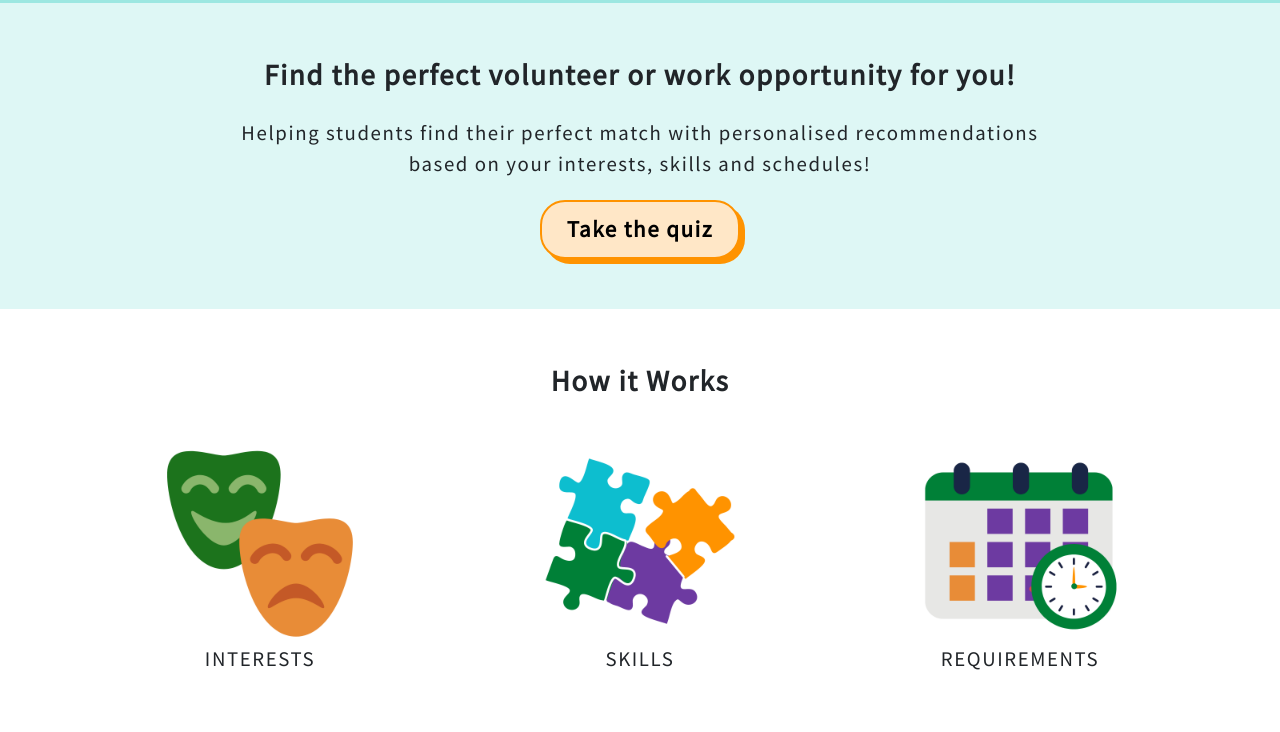
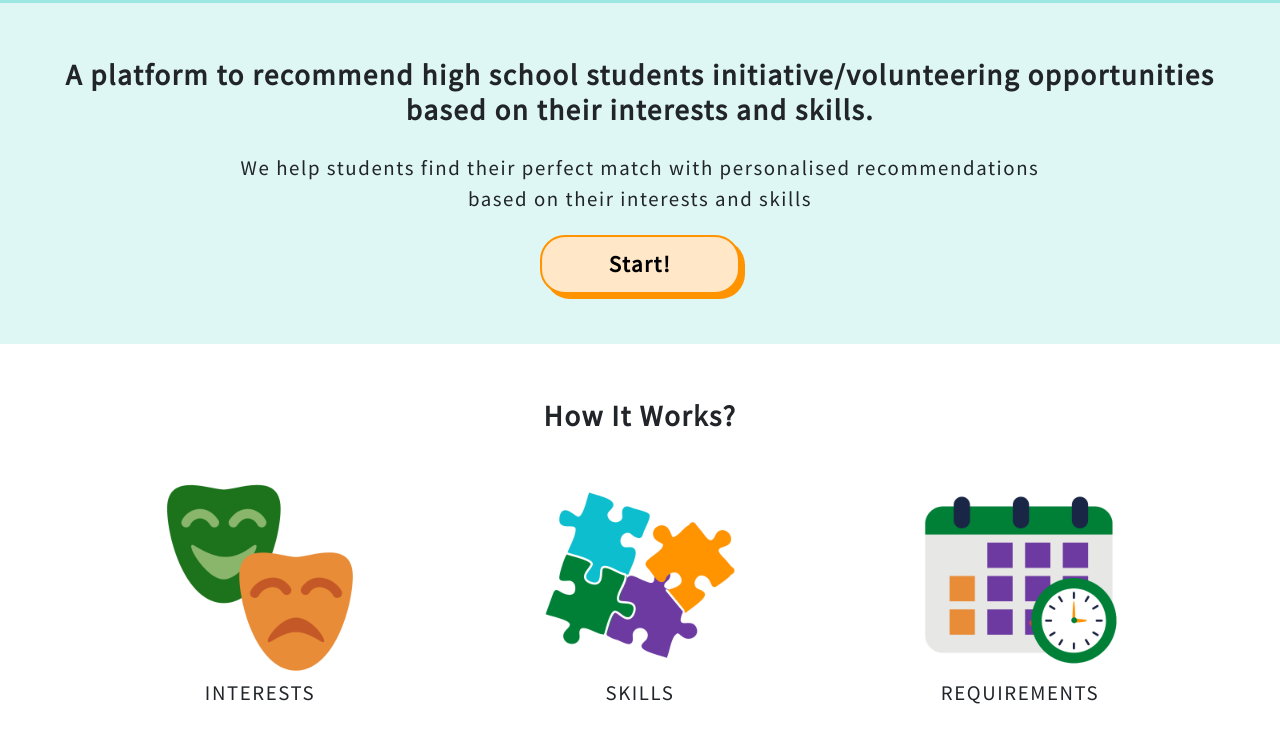
Before and after one commit to KrishKapoor1329/KrishKapoor1329.github.io, a plain HTML site: page index.html in a window 1280 px wide. Shown: the part 62-794 px from the top of the page. Drawn offline with Linux system fonts and the light colour scheme.

Commit message:
Update index.html

```diff
--- a/index.html
+++ b/index.html
@@ -42,14 +42,14 @@
   <!-- Section one- Header -->
   <div class="section" id="section1">
     <h2>
-      Find the perfect volunteer or work opportunity for you!
+      A platform to recommend high school students initiative/volunteering opportunities based on their interests and skills.
     </h2>
     <p>
-      Helping students find their perfect match with personalised recommendations based on your interests, skills and schedules!
+      We help students find their perfect match with personalised recommendations based on their interests and skills
     </p>
     <div class="button" id="main-button">
       <a class="button-link" href="quiz-interests.html" style="text-decoration: none">
-        Take the quiz
+        Start!
       </a>
     </div>
   </div>
@@ -58,7 +58,7 @@
   <!-- Section two -->
   <div class="section" id="section2">
     <h2>
-      How it Works
+      How It Works?
     </h2>
     <div class="container">
       <div class="row">
```
